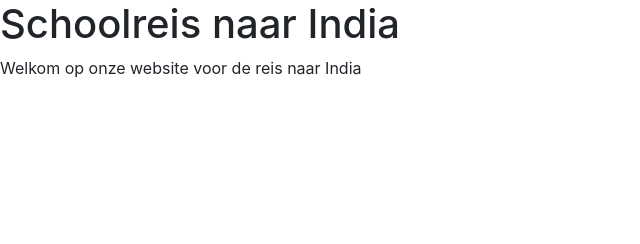
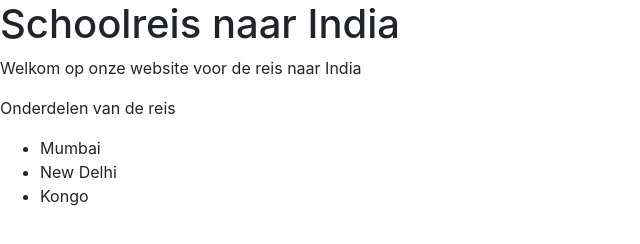
Before and after one commit to gillesdepauw/reis-website-live, a plain HTML site: page styles/index.html in a window 1280 px wide. Shown: the whole page, without its empty margins (0-640 px from the left). Drawn offline with nearby package versions, Linux system fonts and the light colour scheme.

Commit message:
Nieuwe onderdelen

```diff
--- a/styles/index.html
+++ b/styles/index.html
@@ -12,6 +12,12 @@
   <body>
       <h1>Schoolreis naar India</h1>
     <p>Welkom op onze website voor de reis naar India</p>
+    <p>Onderdelen van de reis</p>
+    <ul>
+      <li>Mumbai</li>
+       <li>New Delhi</li>
+        <li>Kongo</li>
+    </ul>
     <!-- Optional JavaScript -->
     <!-- jQuery first, then Popper.js, then Bootstrap JS -->
     <script src="https://code.jquery.com/jquery-3.3.1.slim.min.js" integrity="sha384-q8i/X+965DzO0rT7abK41JStQIAqVgRVzpbzo5smXKp4YfRvH+8abtTE1Pi6jizo" crossorigin="anonymous"></script>
```
